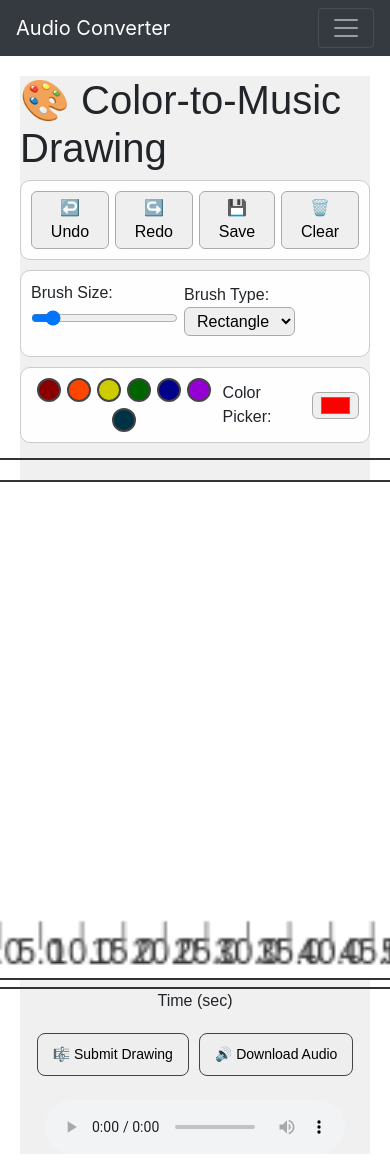
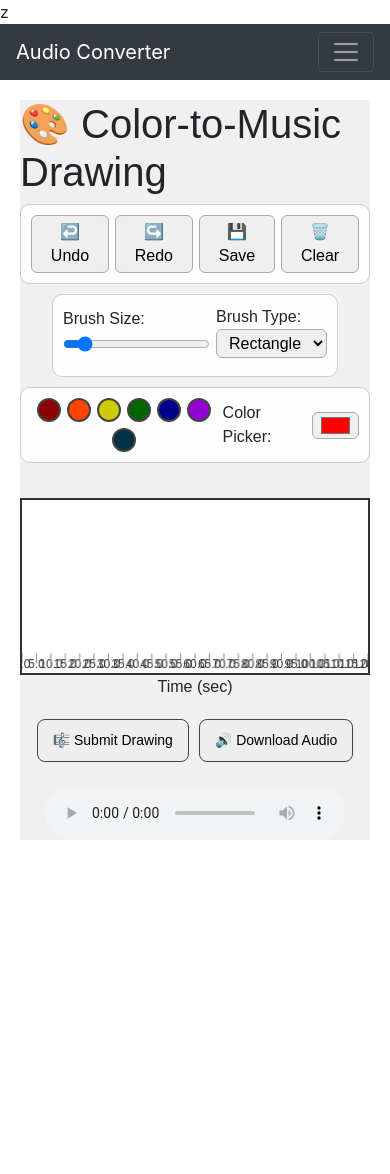
Before and after one commit to Ayka11/AVC, a Flask app: page /drawing2audio in a window 390 px wide. After the commit the page ends 840 px from the top, so only its background shows below. Run offline with Flask 3, Linux system fonts and the light colour scheme; parts of the project's set-up code (start-up, migrations or seed data) failed here and were passed over; some libraries are stand-ins or nearby versions.

Commit message:
Update drawing_to_note.html

```diff
--- a/templates/drawing_to_note.html
+++ b/templates/drawing_to_note.html
@@ -1,4 +1,4 @@
-<!DOCTYPE html>
+z<!DOCTYPE html>
 <html lang="en">
 <head>
   <head>
@@ -86,30 +86,6 @@
       background-color: #eee;
     }
 
-    @media (max-width: 600px) {
-      .tool-box {
-        width: 100%;
-      }
-
-      canvas {
-        height: 500px !important;
-      }
-    }
-    /* Mobile – enable horizontal scroll */
-    @media (max-width: 768px) {
-  #canvasContainer {
-    max-width: 400px;
-    overflow-x: auto;
-    overflow-y: hidden;
-    border: 2px solid #333;
-  }
-
-  canvas {
-    width: 1000px; /* Make canvas wider than viewport */
-    height: 500px;  /* Fixed height */
-    min-width: 100px;
-  }
-}
   </style>
 </head>
 <body>
```
